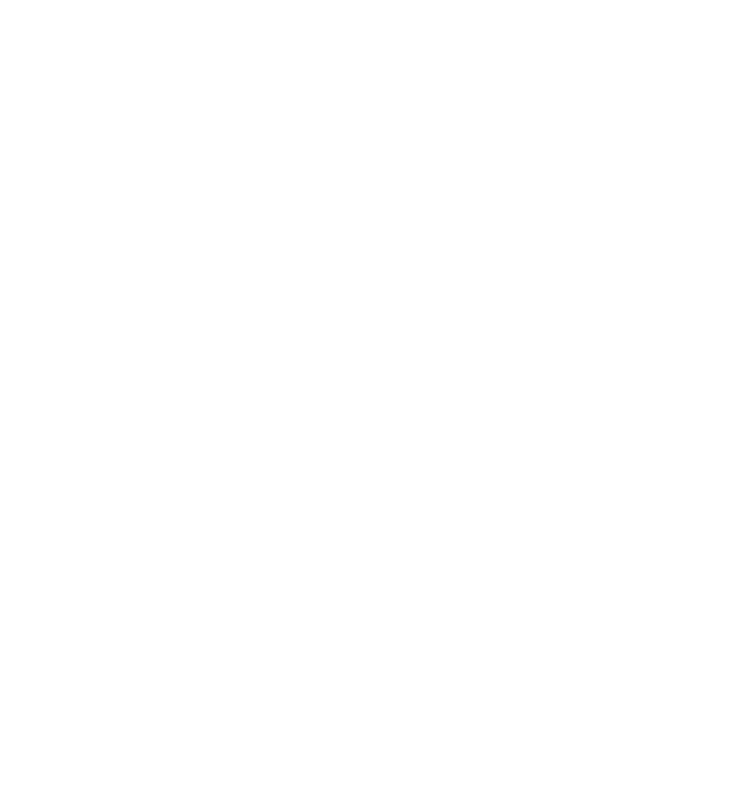
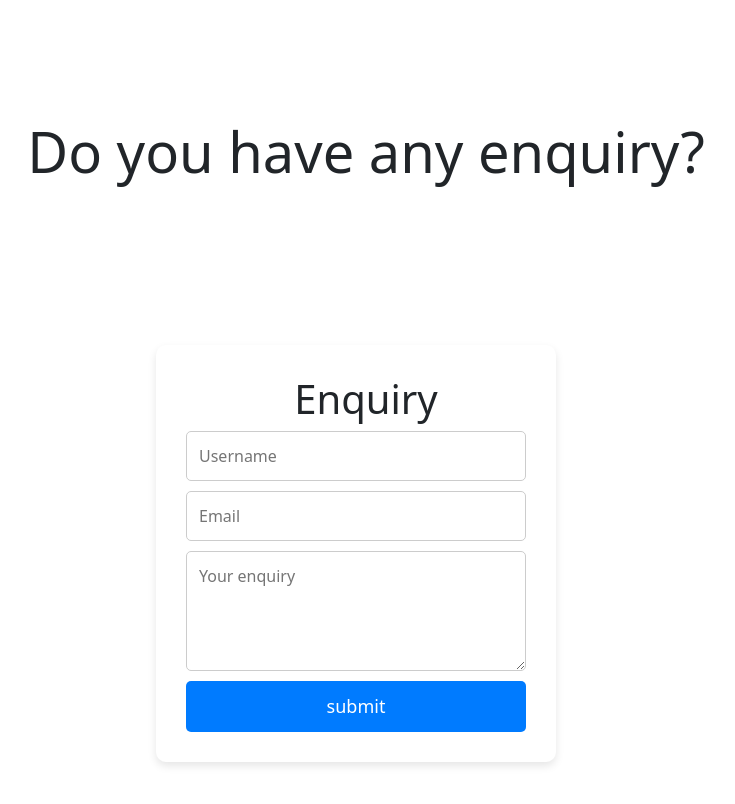
Before and after one commit to KrityaShah/E-commerce, a React (Vite) app in the folder frontend/: page /home in a window 1280 px wide. Shown: the part 1018-1822 px from the top of the page, without its empty margins (284-1019 px from the left). Before the commit the page ends 1136 px from the top, so only its background shows below. Built offline with nearby package versions, Linux system fonts and the light colour scheme; the HTML template or start-up script is replaced by a standard one.

Commit message:
Updated enquiry form

```diff
--- a/frontend/src/components/Enquiry.css
+++ b/frontend/src/components/Enquiry.css
@@ -8,16 +8,16 @@
   form {
     display: flex;
     flex-direction: column;
-    width: 300px;
-    padding: 20px;
+    width: 400px; /* Increased width */
+    padding: 30px; /* Increased padding */
     background-color: #fff;
     border-radius: 10px;
     box-shadow: 0 4px 8px rgba(0, 0, 0, 0.1);
   }
 
   input[type="text"],
-  input[type="password"] {
-    padding: 10px;
+  input[type="email"] {
+    padding: 12px; /* Slightly increased padding */
     margin-bottom: 10px;
     border: 1px solid #ccc;
     border-radius: 5px;
@@ -25,20 +25,36 @@
   }
 
   input[type="text"]:focus,
-  input[type="password"]:focus {
+  input[type="email"]:focus {
+    border-color: #007bff;
+    outline: none;
+  }
+
+  textarea {
+    padding: 12px; /* Slightly increased padding */
+    margin-bottom: 20px;
+    border: 1px solid #ccc;
+    border-radius: 5px;
+    font-size: 16px;
+    resize: vertical;
+    min-height: 120px; /* Increased minimum height */
+  }
+
+  textarea:focus {
     border-color: #007bff;
     outline: none;
   }
 
   input[type="submit"] {
-    padding: 10px;
+    padding: 12px; /* Slightly increased padding */
     background-color: #007bff;
     color: white;
     border: none;
     border-radius: 5px;
     cursor: pointer;
-    font-size: 16px;
+    font-size: 18px; /* Increased font size */
     transition: background-color 0.3s ease;
+    margin-top: 10px;
   }
 
   input[type="submit"]:hover {
--- a/frontend/src/components/Enquiry.jsx
+++ b/frontend/src/components/Enquiry.jsx
@@ -16,18 +16,22 @@
       const onSubmit = (data) => console.log(data)
 
   return (
+    <>
+    <h1 style={{fontSize:'3.5rem'}}>Do you have any enquiry?</h1>
    <div className='enquiry-container'>
 
     <form action="" onSubmit={handleSubmit(onSubmit)}>
     <h1>Enquiry</h1>
     <input placeholder='Username' {...register("username", { required: {value: true, message: 'Please fill'}, minLength: {value: 3, message : 'Min length is 3'}, maxLength: {value: 10, message : 'Max length is 10' }})} type="text" />
     {errors.username && <div className='error'>{errors.username.message}</div> }
-    <input placeholder='Email' {...register("email", { required: {value: true, message:'Please fill'}, minLength: {value: 3, message : 'Min length is 3'}, maxLength: {value: 10, message : 'Max length is 10' }})} type="text"  />
+    <input placeholder='Email' {...register("email", { required: {value: true, message:'Please fill'}, minLength: {value: 3, message : 'Min length is 3'}})} type="email"  />
     {errors.email && <div className='error'>{errors.email.message}</div> }
-    <textarea placeholder='Your enquiry'  {...register("enquiry", { required: {value: true, message:'Please fill'}, minLength: {value: 3, message : 'Min characters is 3'}, maxLength: {value: 60, message : 'Max length is 60 characters' }})} />
+    <textarea placeholder='Your enquiry'  {...register("enquiry", { required: {value: true, message:'Please fill'}, minLength: {value: 3, message : 'Min characters is 3'}, maxLength: {value: 80, message : 'Max length is 80 characters' }})} />
+    {errors.enquiry && <div className='error'>{errors.enquiry.message}</div> }
     <input disabled={isSubmitting} type="submit" value="submit" />
     </form>
     </div>
+    </>
   )
 }
 
--- a/frontend/src/components/Home.jsx
+++ b/frontend/src/components/Home.jsx
@@ -2,6 +2,7 @@
 import Carousel from './Carousel';
 import "./Home.css";
 import { Link } from 'react-router-dom';
+import Enquiry from './Enquiry';
 
 const Home = () => {
   return (
@@ -10,6 +11,7 @@
       <p style={{fontSize:'2.5rem'}}>Shop anywhere, anytime</p>
       <Link to="/login"><button className="btn btn-outline-success" style={{ margin: '20px' }}>Shop now</button></Link>
       <Carousel />
+      <Enquiry/>
     </div>
   );
 }
```
